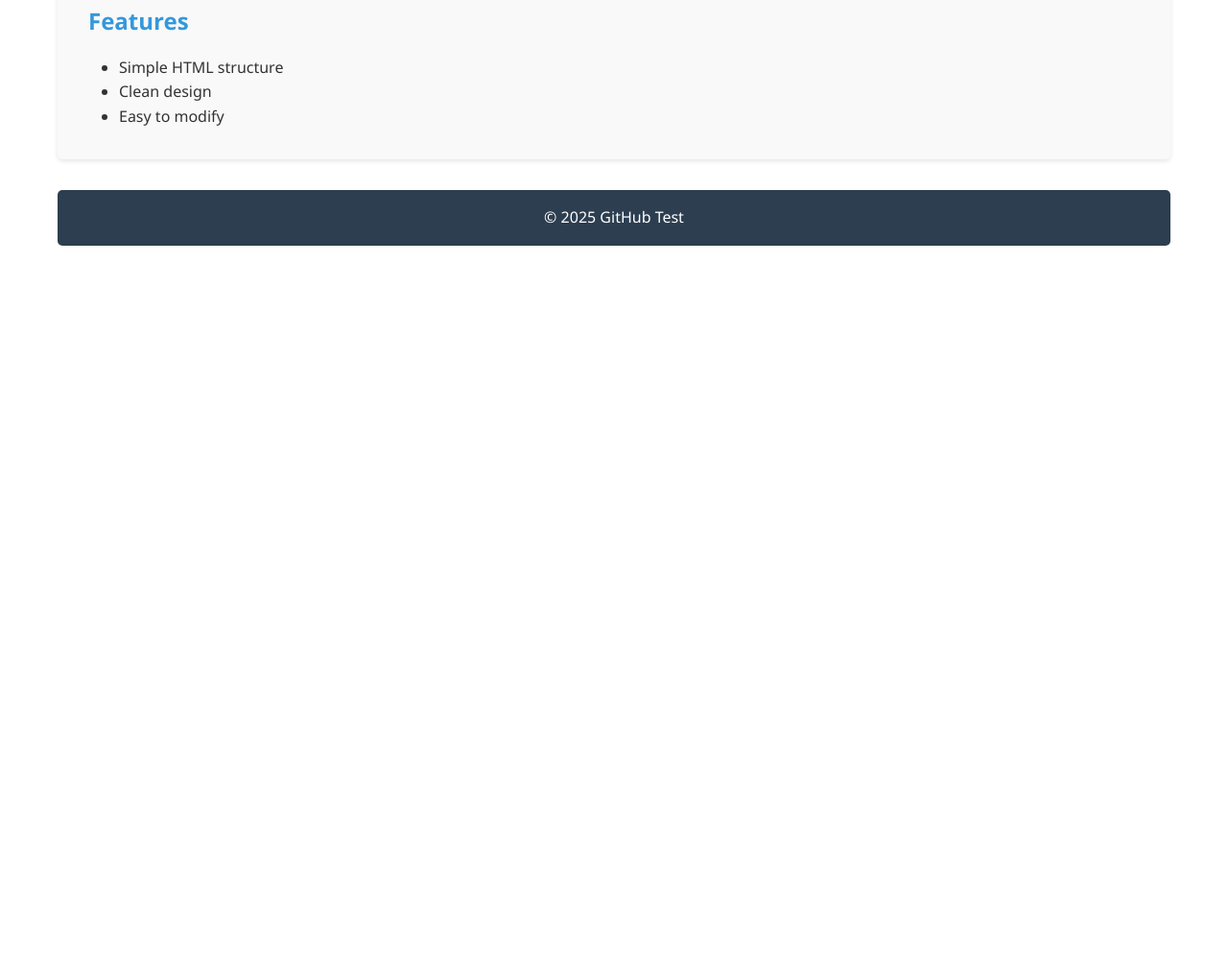
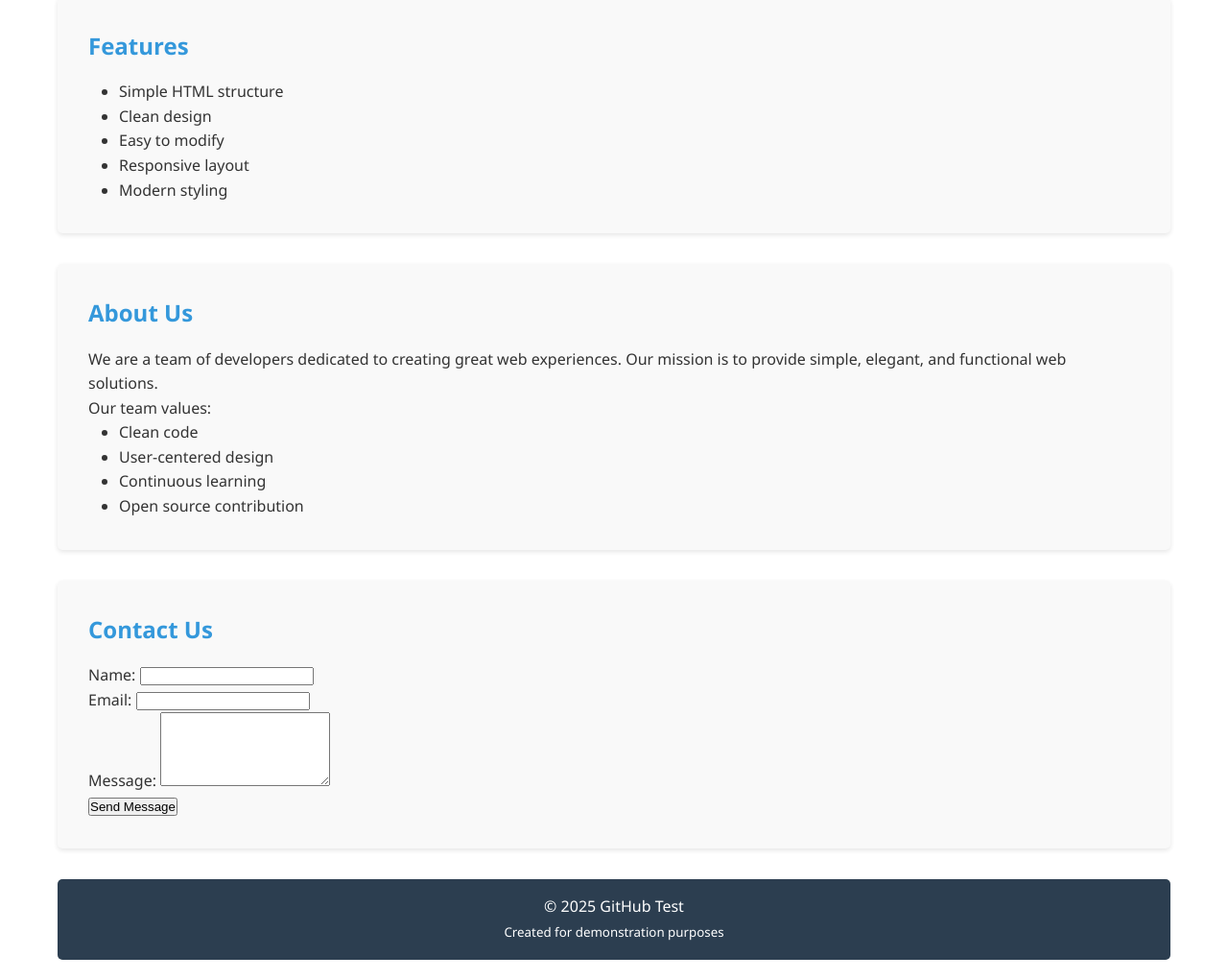
Before and after one commit to antuyo0621/mcp-github-test, a plain HTML site: page index.html in a window 1280 px wide. Shown: the part 388-1408 px from the top of the page at 96% size. Before the commit the page ends 800 px from the top, so only its background shows below. Drawn offline with Linux system fonts and the light colour scheme.

Commit message:
Add more content to HTML page (fixes #1)

```diff
--- a/index.html
+++ b/index.html
@@ -9,6 +9,7 @@
 <body>
     <header>
         <h1>Welcome to My Test Page</h1>
+        <p>A demonstration of GitHub repository management</p>
     </header>
     <main>
         <section>
@@ -21,11 +22,43 @@
                 <li>Simple HTML structure</li>
                 <li>Clean design</li>
                 <li>Easy to modify</li>
+                <li>Responsive layout</li>
+                <li>Modern styling</li>
             </ul>
+        </section>
+        <section>
+            <h2>About Us</h2>
+            <p>We are a team of developers dedicated to creating great web experiences. Our mission is to provide simple, elegant, and functional web solutions.</p>
+            <p>Our team values:</p>
+            <ul>
+                <li>Clean code</li>
+                <li>User-centered design</li>
+                <li>Continuous learning</li>
+                <li>Open source contribution</li>
+            </ul>
+        </section>
+        <section class="contact-section">
+            <h2>Contact Us</h2>
+            <form class="contact-form">
+                <div class="form-group">
+                    <label for="name">Name:</label>
+                    <input type="text" id="name" name="name" required>
+                </div>
+                <div class="form-group">
+                    <label for="email">Email:</label>
+                    <input type="email" id="email" name="email" required>
+                </div>
+                <div class="form-group">
+                    <label for="message">Message:</label>
+                    <textarea id="message" name="message" rows="5" required></textarea>
+                </div>
+                <button type="submit">Send Message</button>
+            </form>
         </section>
     </main>
     <footer>
         <p>&copy; 2025 GitHub Test</p>
+        <p><small>Created for demonstration purposes</small></p>
     </footer>
 </body>
 </html>
```
